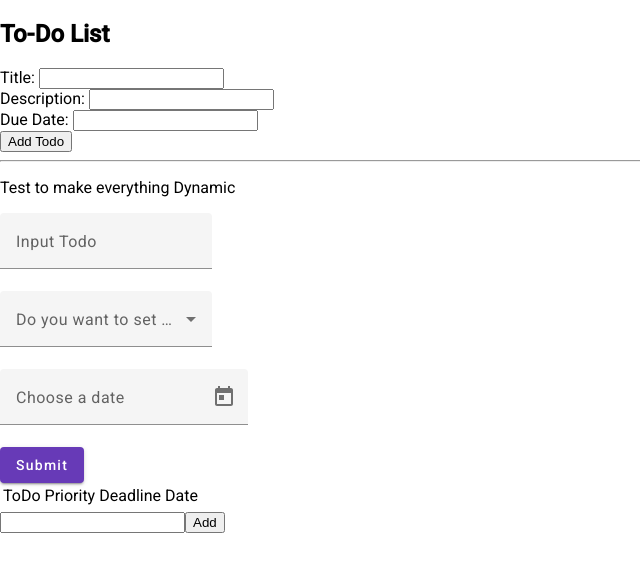
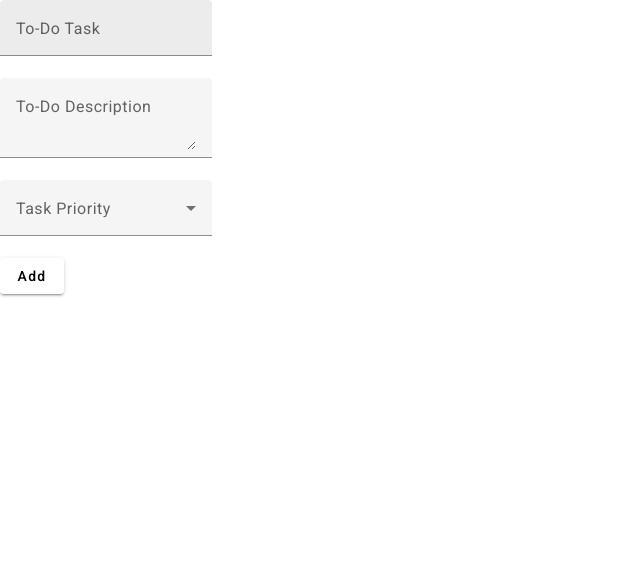
Before and after one commit to vrkfx/Angular-Todo, an Angular app in the folder todo/: page /todo in a window 1280 px wide. Shown: the top 572 px of the page, without its empty margins (0-640 px from the left). Built offline with nearby package versions, Linux system fonts and the light colour scheme.

Commit message:
ToDo - Working
With Add and Remove Functionality,
still needs styling and Other Functionality

```diff
--- a/todo/src/app/app.component.html
+++ b/todo/src/app/app.component.html
@@ -1,5 +1,5 @@
 <router-outlet></router-outlet>
-<app-home
+<!-- <app-home
   [textBox]="'Input Todo'"
 
   [dropDownlabel]="'priority'"
@@ -7,4 +7,6 @@
 
   [dropDownlabel2]="'Do you want to set Deadline ? '"
   [dropDownOptions2]="['YES', 'NO']"
-></app-home>
+></app-home> -->
+<app-new-form (taskAdded)="handleTaskAdded($event)"></app-new-form>
+<app-form-component *ngFor="let item of tasks" [task]="item" (removeTask)="handleTaskRemoved($event)"></app-form-component>
--- a/todo/src/app/app.component.ts
+++ b/todo/src/app/app.component.ts
@@ -7,4 +7,16 @@ import { Component } from '@angular/core';
 })
 export class AppComponent {
   title = 'todo';
+
+  tasks: { title: string, description: string,  selectedPriorityValue:string }[] = [];
+
+  handleTaskAdded(task: { title: string, description: string,  selectedPriorityValue:string}) {
+    this.tasks.push(task);
+    console.log(task)
+  }
+
+  handleTaskRemoved(task: { title: string, description: string,  selectedPriorityValue:string }) {
+    this.tasks = this.tasks.filter(t => t !== task);
+    console.log(this.tasks)
+  }
 }
--- /dev/null
+++ b/todo/src/app/form-component/form-component.component.html
@@ -0,0 +1,9 @@
+
+<mat-card>
+  <mat-card-title>{{ task.title }}</mat-card-title>
+  <mat-card-content>{{ task.description }}</mat-card-content>
+  <mat-card-content>{{ task.selectedPriorityValue }}</mat-card-content>
+  <div>
+  <button mat-raised-button (click)="removeTask.emit(task)">Remove Todo</button>
+  </div>
+</mat-card>
--- /dev/null
+++ b/todo/src/app/new-form/new-form.component.html
@@ -0,0 +1,44 @@
+<form>
+  <div>
+    <div>
+      <mat-form-field appearance="fill">
+        <mat-label>To-Do Task</mat-label>
+        <input
+          matInput
+          [(ngModel)]="newTask.title"
+          name="title"
+          placeholder="Task"
+        />
+      </mat-form-field>
+    </div>
+    <div>
+      <mat-form-field appearance="fill">
+        <mat-label>To-Do Description</mat-label>
+        <textarea
+          matInput
+          [(ngModel)]="newTask.description"
+          name="description"
+          placeholder="Description"
+        ></textarea>
+      </mat-form-field>
+    </div>
+
+    <div>
+
+    </div>
+    <div>
+      <mat-form-field appearance="fill">
+        <mat-label> Task Priority</mat-label>
+        <mat-select [(ngModel)]="newTask.selectedPriorityValue" name="selectedPriorityValue">
+          <mat-option *ngFor="let selectedPriorityValue of dropDownOptions"  [value]="selectedPriorityValue" >
+            {{ selectedPriorityValue }}
+          </mat-option>
+        </mat-select>
+      </mat-form-field>
+
+    </div>
+    <div>
+      <button mat-raised-button (click)="addTask()">Add</button>
+    </div>
+  </div>
+</form>
--- /dev/null
+++ b/todo/src/app/new-form/new-form.component.ts
@@ -0,0 +1,23 @@
+import { Component , Input, Output, EventEmitter} from '@angular/core';
+
+@Component({
+  selector: 'app-new-form',
+  templateUrl: './new-form.component.html',
+  styleUrls: ['./new-form.component.css']
+})
+export class NewFormComponent  {
+  @Input() newTask = { title: '', description: '', selectedPriorityValue:'' };
+  @Output() taskAdded = new EventEmitter<{ title: string, description: string, selectedPriorityValue: string}>();
+
+  dropDownOptions: string[] = ['Low', 'Medium', 'High'];
+
+  addTask() {
+    if(this.newTask.title.length != 0 || this.newTask.description.length != 0 ) {
+      this.taskAdded.emit(this.newTask);
+      this.newTask = { title: '', description: '', selectedPriorityValue: '' };
+      console.log(this.newTask)
+    }
+  }
+
+
+}
--- a/todo/src/app/todo/todo.component.html
+++ b/todo/src/app/todo/todo.component.html
@@ -1,6 +1,6 @@
 <div>
 
-  <div class="title">
+  <!-- <div class="title">
     <h2> To-Do List </h2>
   </div>
 
@@ -20,6 +20,6 @@
       <p>Description : {{todo.description}}</p>
       <p>Due Date: {{todo.dueDate}}</p>
     </li>
-  </ul>
+  </ul> -->
 
 </div>
--- a/todo/src/app/todo/todo.component.ts
+++ b/todo/src/app/todo/todo.component.ts
@@ -7,26 +7,26 @@ import { Component } from '@angular/core';
 })
 export class TodoComponent {
 
-  todos: Todo[] = [];
-  newTodo: Todo = {
-    title: '',
-    description: '',
-    dueDate: ''
-  };
+  // todos: Todo[] = [];
+  // newTodo: Todo = {
+  //   title: '',
+  //   description: '',
+  //   dueDate: ''
+  // };
 
-  addTodo() {
-    this.todos.push(this.newTodo);
-    this.newTodo = {
-      title: '',
-      description: '',
-      dueDate: ''
-    };
-    console.log(this.todos)
-  }
+  // addTodo() {
+  //   this.todos.push(this.newTodo);
+  //   this.newTodo = {
+  //     title: '',
+  //     description: '',
+  //     dueDate: ''
+  //   };
+  //   console.log(this.todos)
+  // }
 }
 
-interface Todo {
-  title: string;
-  description: string;
-  dueDate: string;
-}
+// interface Todo {
+//   title: string;
+//   description: string;
+//   dueDate: string;
+// }
```
Also changed, not shown: todo/src/app/app.module.ts (+7 -0 lines), todo/src/app/form-component/form-component.component.ts (added, +12 -0 lines), todo/src/app/form-component/form-component.component.css (added), todo/src/app/new-form/new-form.component.css (added), 2 other files (tests, documents, lock files or other folders).
